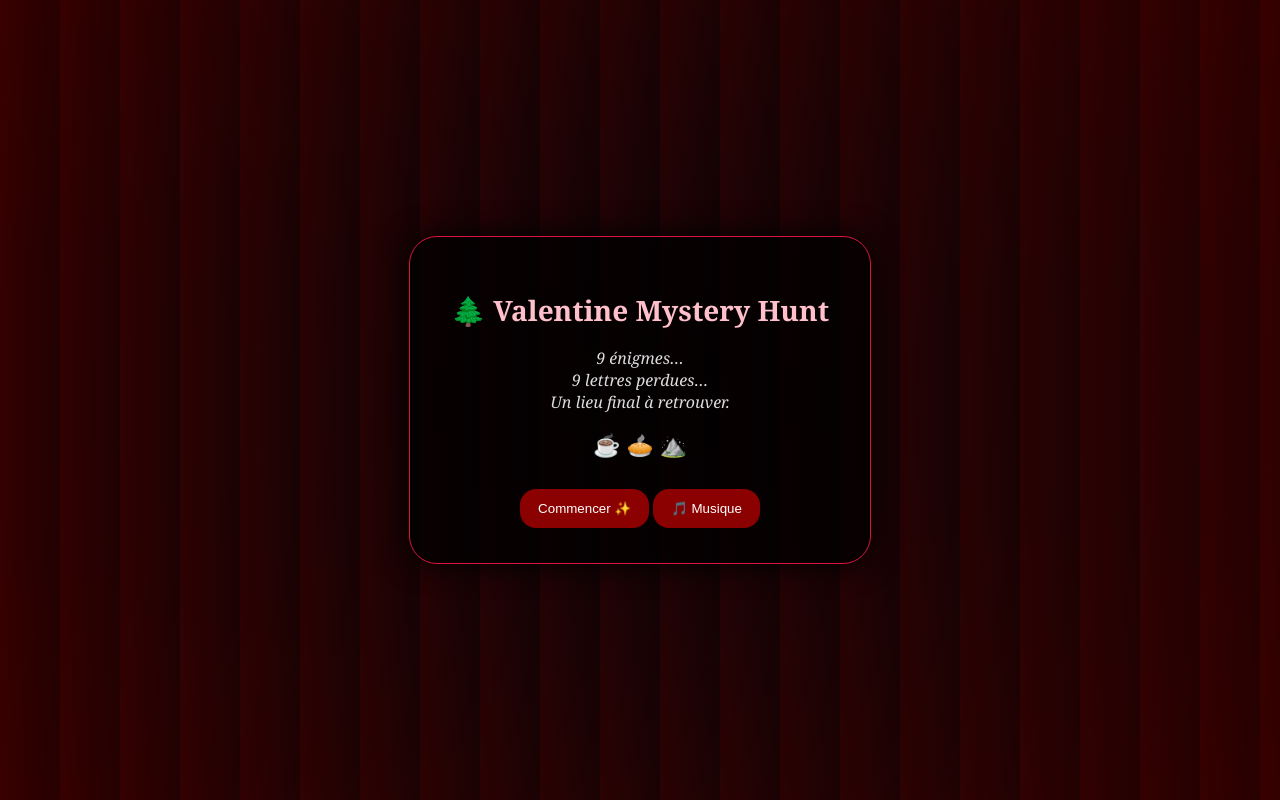
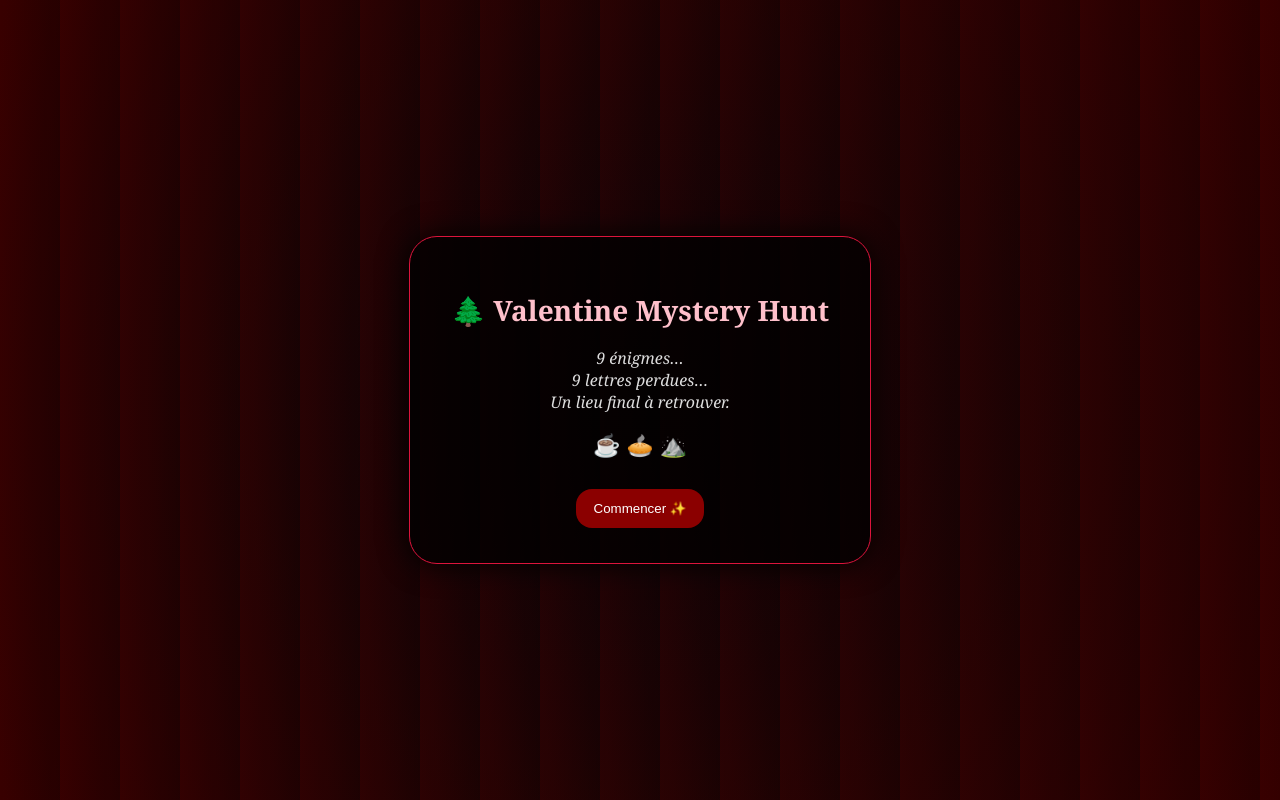
Before and after one commit to miyolardon-coder/Enquete-saint-valentin, a plain HTML site: page index.html in a window 1280 px wide. Drawn offline with Linux system fonts and the light colour scheme.

Commit message:
Update index.html

```diff
--- a/index.html
+++ b/index.html
@@ -24,7 +24,6 @@
       <div class="icons">☕ 🥧 ⛰️</div>
 
       <button onclick="startHunt()">Commencer ✨</button>
-      <button onclick="toggleMusic()">🎵 Musique</button>
     </div>
 
     <!-- GAME -->
```
